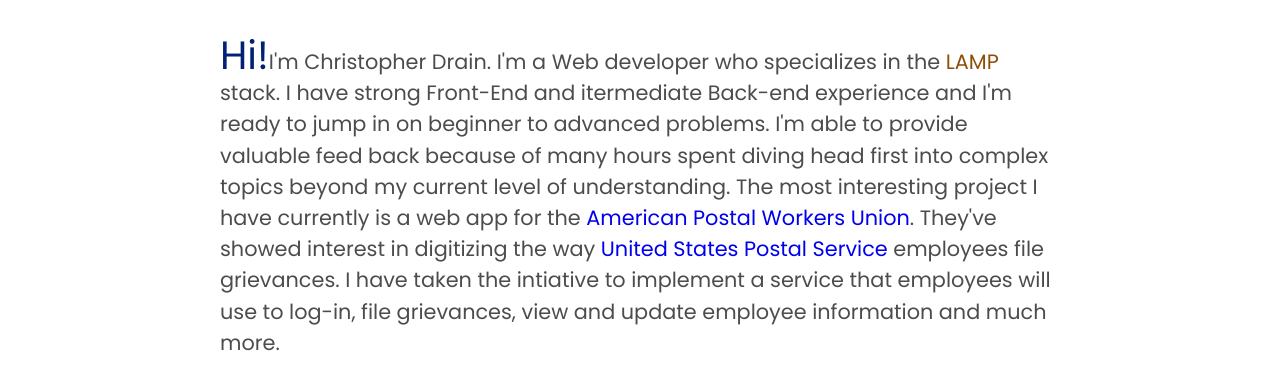
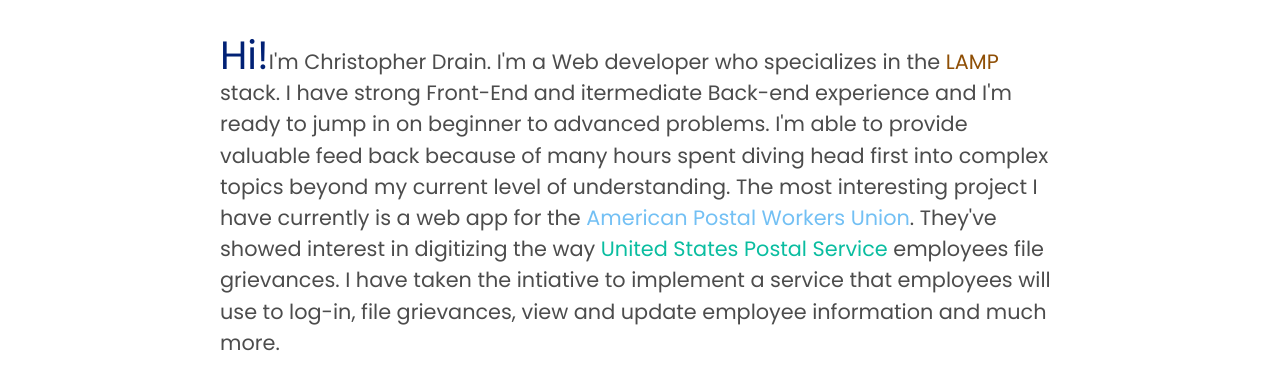
Before and after one commit to Chrislearns/CSS-Portfolio, a plain HTML site: page index.html in a window 1280 px wide. Shown: the top 366 px of the page. Drawn offline with Linux system fonts and the light colour scheme.

Commit message:
link styling done

```diff
--- a/main.css
+++ b/main.css
@@ -53,6 +53,18 @@ em{
 }
 .about-intro-div{
 margin: 40px 40px;
+}
+em a:link{
+	text-decoration: none;
+	color: inherit;
+}
+em a:active{
+	text-decoration: none;
+	color: inherit;
+}
+em a:visited{
+	text-decoration: none;
+	color: inherit;
 }
 .about-intro-section{
   text-align: left;
```
